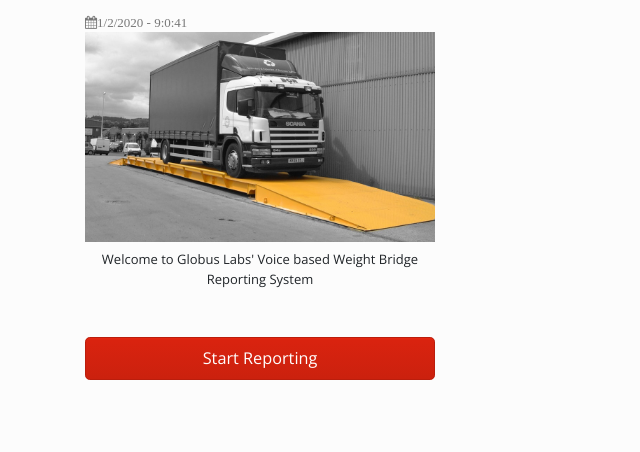
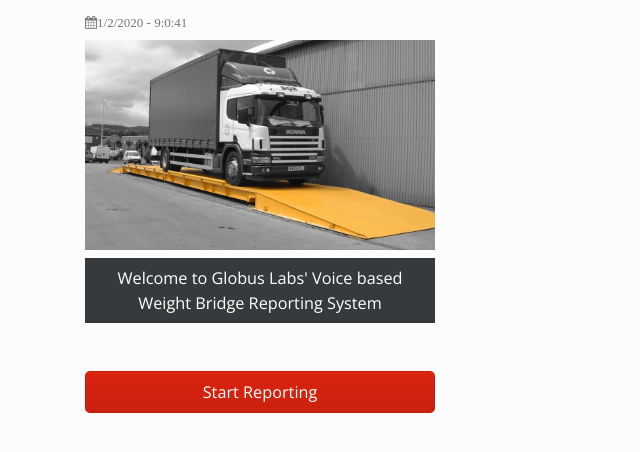
Before and after one commit to iamzeeali/weight-bridge, a website: page public/index.html in a window 1280 px wide. Shown: the part 118-570 px from the top of the page, without its empty margins (0-640 px from the left). Drawn offline with nearby package versions, Linux system fonts and the light colour scheme.

Commit message:
date time added

```diff
--- a/public/index.html
+++ b/public/index.html
@@ -49,12 +49,12 @@
             Weight Bridge Reporting System
           </p>
           <i class="fa fa-calendar text-secondary" id="dataTimeId"> </i>
-          <img src="wb.jpg" alt="Weight Bridge" width="100%" class="pb-2" />
-          <p class="text-center">
+          <img src="wb.jpg" alt="Weight Bridge" width="100%" class="py-2" />
+          <p class="text-center bg-dark p-2 text-light lead">
             Welcome to Globus Labs' Voice based Weight Bridge Reporting System
           </p>
           <input
-            class="btn btn-primary btn-lg btn-block my-5"
+            class="btn btn-primary btn-lg btn-block mt-5"
             type="button"
             id="startReportingId"
             value="Start Reporting"
```
Also changed, not shown: public/final.html (+8 -2 lines).
